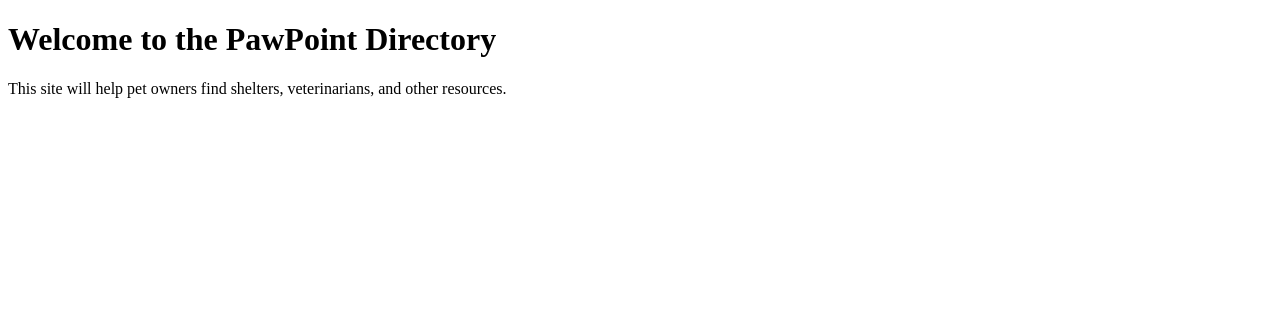
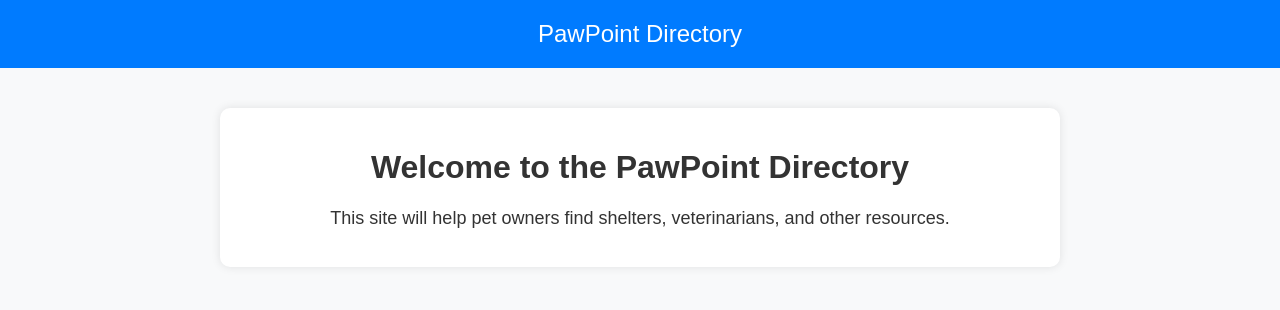
Before and after one commit to oliverbebber/PawPoint-Directory, a plain HTML site: page index.html in a window 1280 px wide. Drawn offline with Linux system fonts and the light colour scheme.

Commit message:
Update index.html

```diff
--- a/index.html
+++ b/index.html
@@ -4,9 +4,17 @@
     <meta charset="UTF-8">
     <meta name="viewport" content="width=device-width, initial-scale=1.0">
     <title>PawPoint Directory</title>
+    <link rel="stylesheet" href="styles.css">
 </head>
 <body>
-    <h1>Welcome to the PawPoint Directory</h1>
-    <p>This site will help pet owners find shelters, veterinarians, and other resources.</p>
+    <header>
+        PawPoint Directory
+    </header>
+    <main>
+        <div class="container">
+           <h1>Welcome to the PawPoint Directory</h1>
+           <p>This site will help pet owners find shelters, veterinarians, and other resources.</p>
+        </div>
+    </main>
 </body>
 </html>
```
